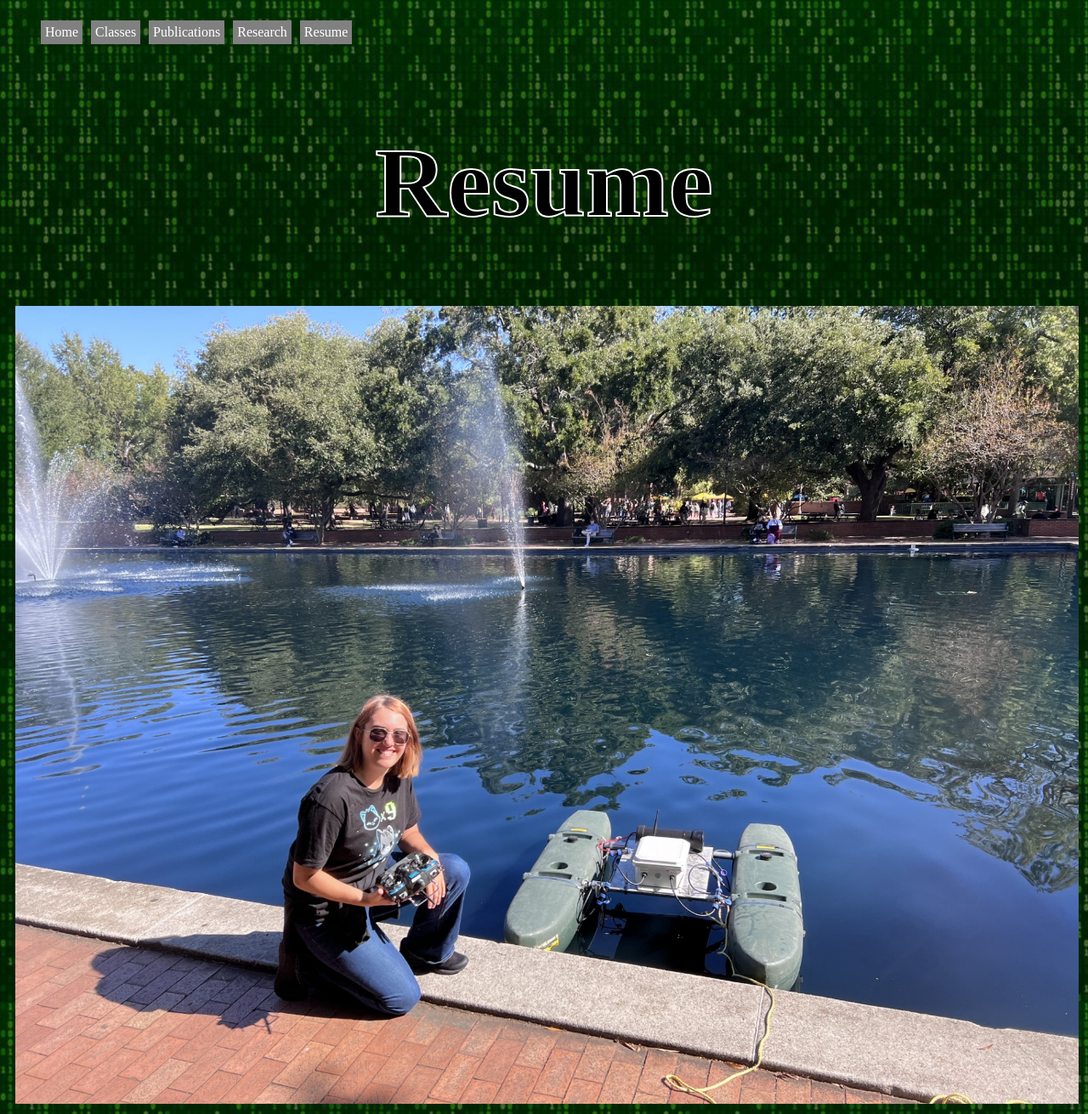
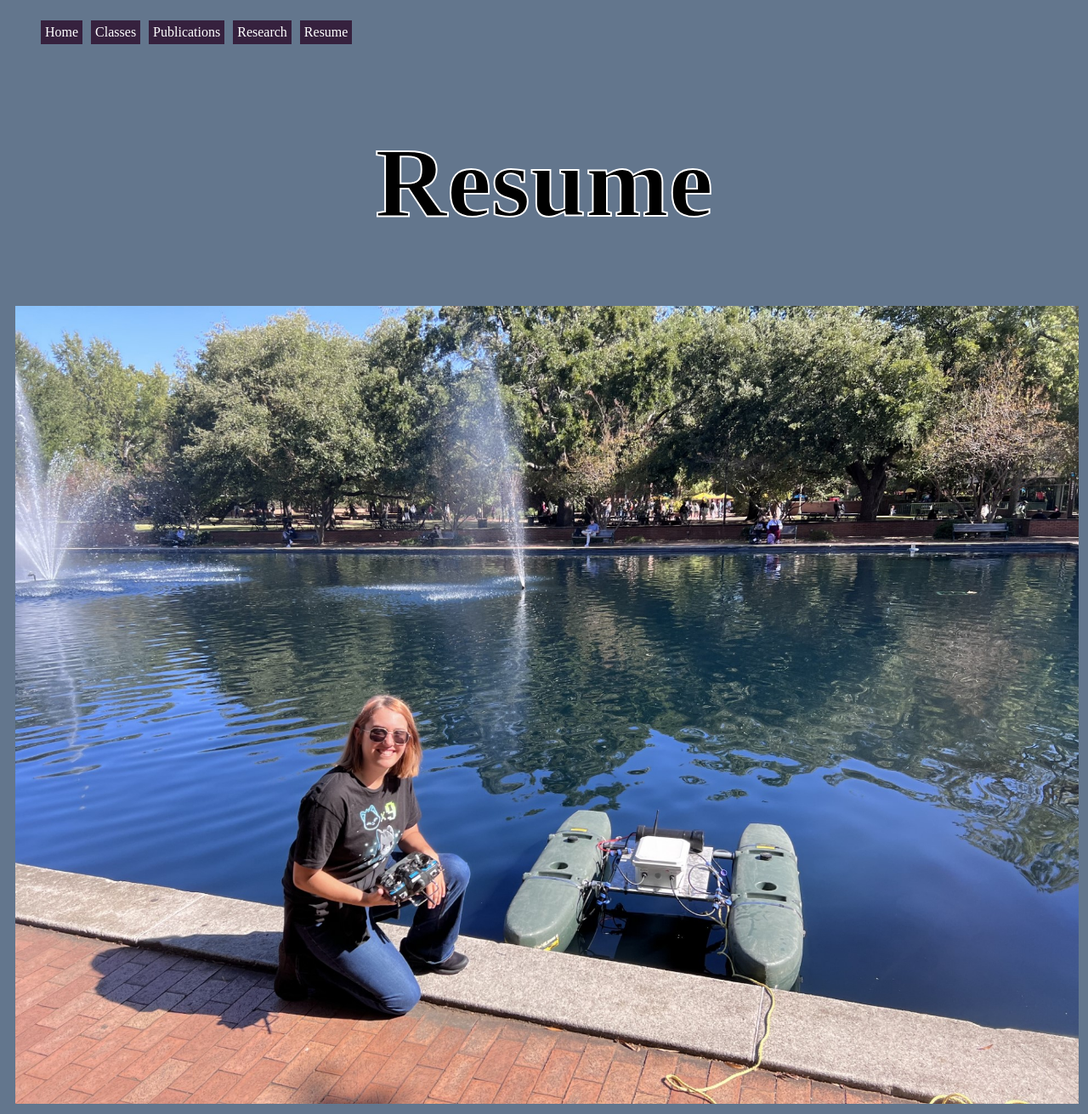
Before and after one commit to Mysterium-sch/Lily_Lamb, a PHP site: page /work.html in a window 1280 px wide. Shown: the whole page at 85% size. Run offline with PHP 8.4, Linux system fonts and the light colour scheme.

Commit message:
Update work.css

```diff
--- a/css/work.css
+++ b/css/work.css
@@ -3,7 +3,7 @@
 
 
 body {
-    background-image: url("../image/background.jpeg");
+    background-color: #63768d;
 }
 
 .adjust {
@@ -26,7 +26,7 @@ ul {
 li {
     padding: 5px;
     color: white;
-    background-color: grey;
+    background-color: #36213e;
 }
 
 a {
```
